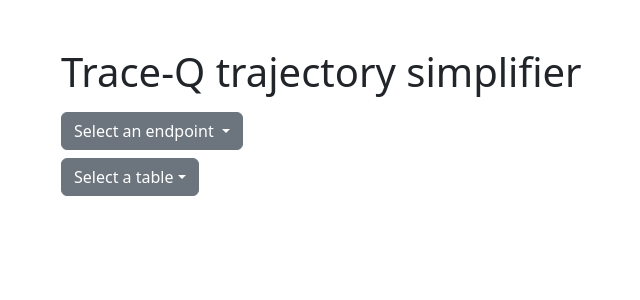
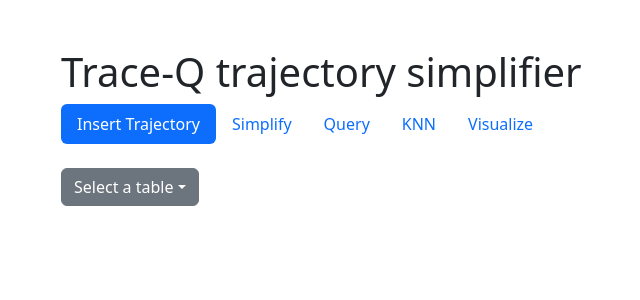
Before and after one commit to KarmaKamikaze/TRACE-Q-API, a Flask app: page / in a window 1280 px wide. Shown: the part 56-356 px from the top of the page, without its empty margins (306-946 px from the left). Run offline with Flask 3, Linux system fonts and the light colour scheme; some libraries are stand-ins or nearby versions.

Commit message:
Presentation buttons brought back from the dead

```diff
--- a/templates/index.html
+++ b/templates/index.html
@@ -24,16 +24,22 @@
             <div class="col-md-6 offset-md-3">
                 <h1>Trace-Q trajectory simplifier</h1>
                 <div class="dropdown">
-                    <button class="btn btn-secondary dropdown-toggle mt-2" id="endpointDropdownButton" type="button" data-bs-toggle="dropdown" aria-expanded="false">
-                        Select an endpoint
-                    </button>
-                    <ul class="dropdown-menu">
-                        <li><a class="dropdown-item" href="#" id="insert_endpoint">Insert trajectory</a></li>
-                        <li><a class="dropdown-item" href="#" id="simplify_endpoint">Simplify</a></li>
-                        <li><a class="dropdown-item" href="#" id="range_query_endpoint">Query</a></li>
-                        <li><a class="dropdown-item" href="#" id="knn_endpoint">KNN</a></li>
-                        <li><a class="dropdown-item" href="#" id="visualize">Visualize</a></li>
-                        <li><a class="dropdown-item" href="#" id="reset_db">Reset</a></li>
+                    <ul class="nav nav-pills mb-3" id="pills-tab" role="tablist">
+                        <li class="nav-item" role="presentation">
+                            <button class="nav-link active" id="insert_endpoint" data-bs-toggle="pill" data-bs-target="#pills-home" type="button" role="tab" aria-controls="pills-home" aria-selected="true">Insert Trajectory</button>
+                        </li>
+                        <li class="nav-item" role="presentation">
+                            <button class="nav-link" id="simplify_endpoint" data-bs-toggle="pill" data-bs-target="#pills-profile" type="button" role="tab" aria-controls="pills-profile" aria-selected="false">Simplify</button>
+                        </li>
+                        <li class="nav-item" role="presentation">
+                            <button class="nav-link" id="range_query_endpoint" data-bs-toggle="pill" data-bs-target="#pills-contact" type="button" role="tab" aria-controls="pills-contact" aria-selected="false">Query</button>
+                        </li>
+                        <li class="nav-item" role="presentation">
+                            <button class="nav-link" id="knn_endpoint" data-bs-toggle="pill" data-bs-target="#pills-contact" type="button" role="tab" aria-controls="pills-contact" aria-selected="false">KNN</button>
+                        </li>
+                        <li class="nav-item" role="presentation">
+                            <button class="nav-link" id="visualize" data-bs-toggle="pill" data-bs-target="#pills-contact" type="button" role="tab" aria-controls="pills-contact" aria-selected="false">Visualize</button>
+                        </li>
                     </ul>
                 </div>
                 <div class="dropdown">
```
